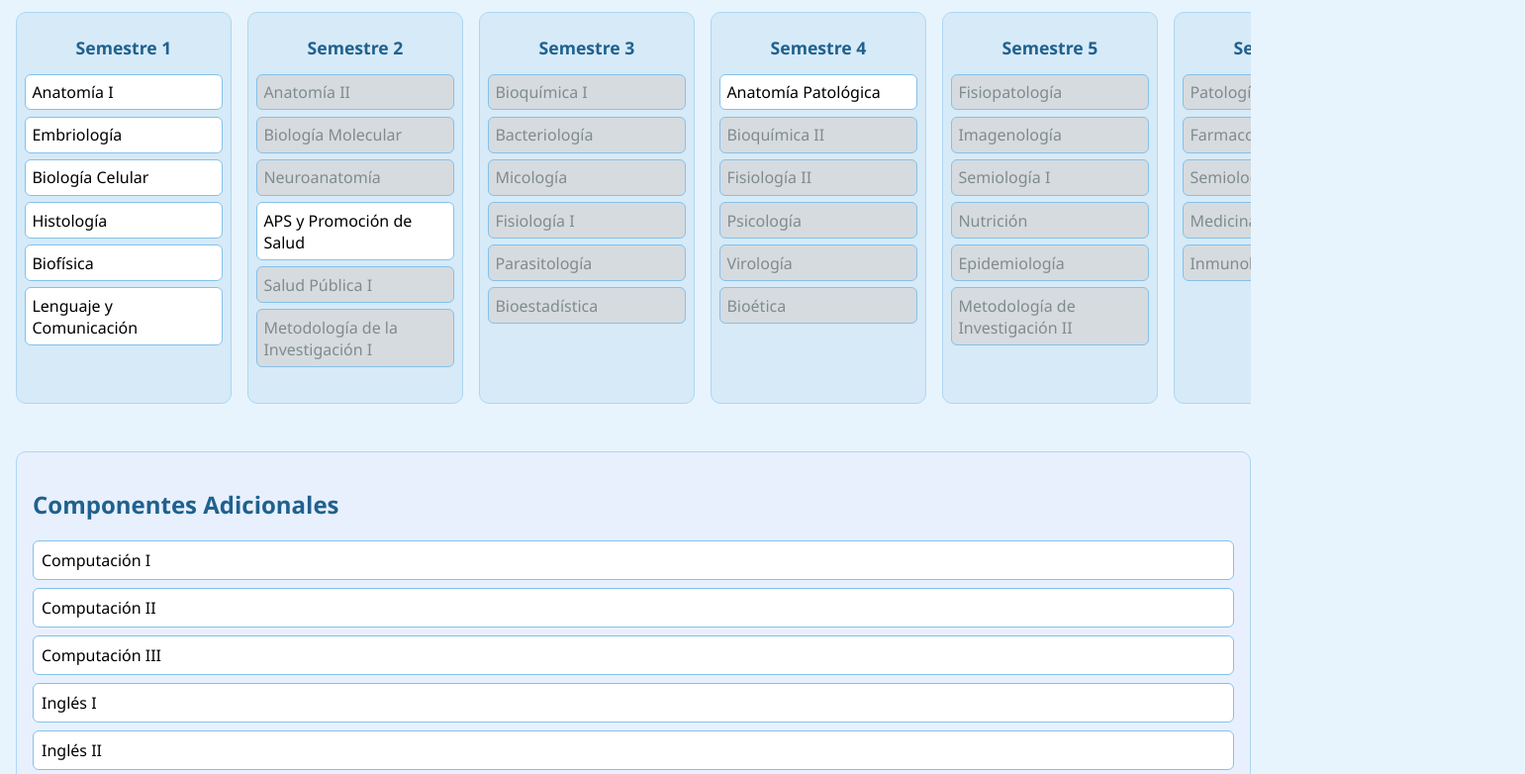
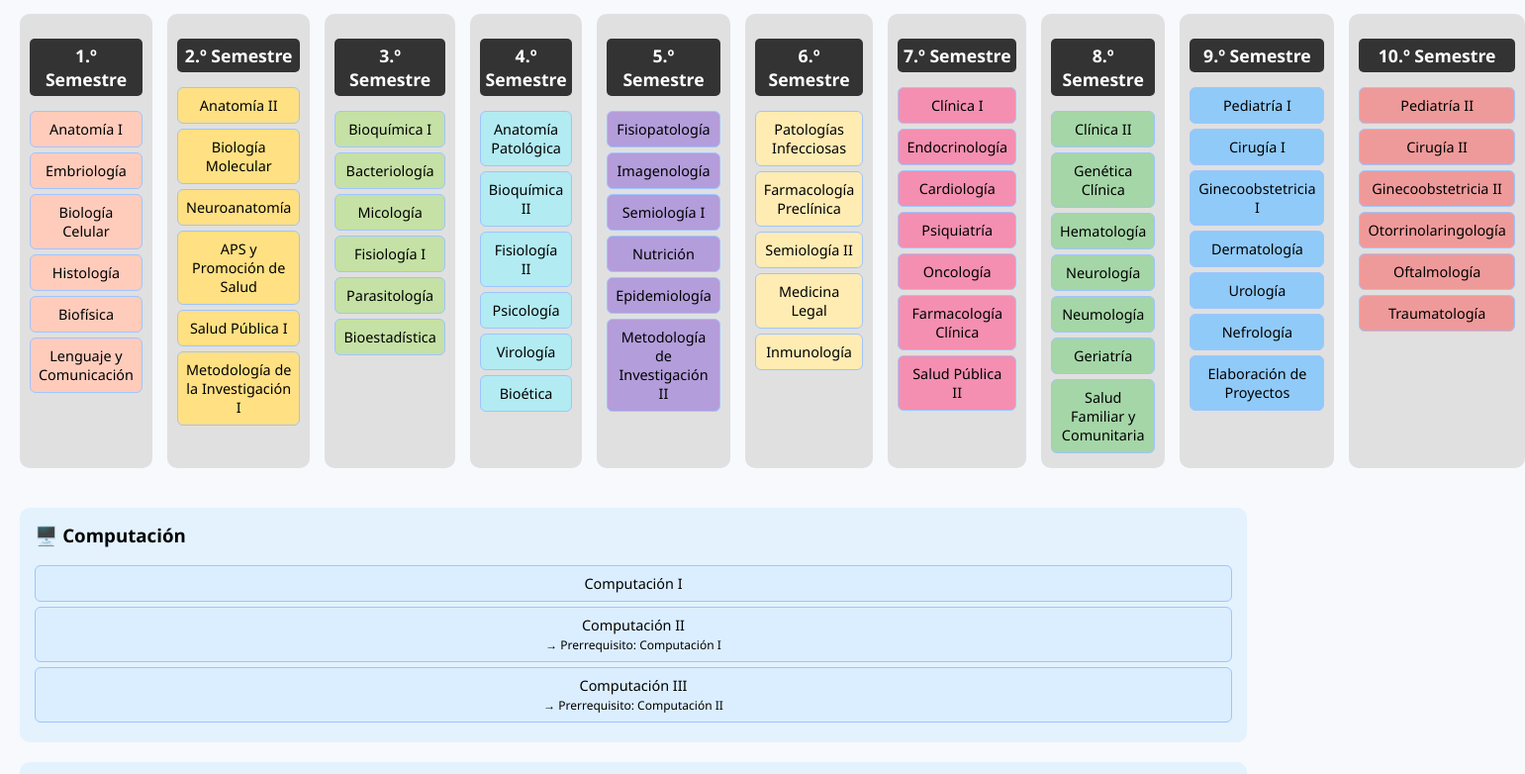
Before and after one commit to Amy-Lajones/MEDICINA-MALLA-CRRICULAR, a plain HTML site: page index.html in a window 1280 px wide. Shown: the part 100-882 px from the top of the page at 99% size, 1541 px wide, since content can reach past the window. Drawn offline with Linux system fonts and the light colour scheme.

Commit message:
Update 1 index.html

```diff
--- a/index.html
+++ b/index.html
@@ -1,281 +1,199 @@
 <!DOCTYPE html>
 <html lang="es">
 <head>
-  <meta charset="UTF-8" />
-  <meta name="viewport" content="width=device-width, initial-scale=1.0"/>
-  <title>Malla Curricular Medicina</title>
+  <meta charset="UTF-8">
+  <title>Malla Curricular Medicina UG</title>
   <style>
     body {
       font-family: 'Segoe UI', sans-serif;
-      background-color: #e8f4fd;
+      background: #f7f9fc;
       margin: 0;
-      padding: 1rem;
+      padding: 20px;
     }
     h1 {
       text-align: center;
-      color: #2c3e50;
+      margin-bottom: 30px;
     }
-    .grid {
+    .malla {
       display: grid;
-      grid-template-columns: repeat(11, 1fr);
-      gap: 1rem;
-      margin-top: 2rem;
-      overflow-x: auto;
+      grid-template-columns: repeat(10, 1fr);
+      gap: 15px;
     }
-    .column {
-      background: #d6eaf8;
-      padding: 0.5rem;
+    .semestre {
+      background: #e0e0e0;
       border-radius: 10px;
-      min-width: 200px;
-      border: 1px solid #aed6f1;
+      padding: 10px;
     }
-    .column h2 {
+    .semestre h2 {
       text-align: center;
-      font-size: 1.1rem;
-      color: #21618c;
+      font-size: 1.1em;
+      background: #333;
+      color: white;
+      padding: 5px;
+      border-radius: 5px;
     }
-    .subject {
-      background: #ffffff;
-      border: 1px solid #85c1e9;
+    .materia {
+      background-color: #dbeeff;
+      border: 1px solid #a0c4ff;
+      margin: 5px 0;
+      padding: 8px;
       border-radius: 6px;
-      padding: 0.4rem;
-      margin: 0.4rem 0;
-      cursor: pointer;
-      position: relative;
-      user-select: none;
-      transition: background-color 0.2s;
+      text-align: center;
+      font-size: 0.9em;
     }
-    .subject.locked {
-      background: #d6dbdf;
-      color: #7f8c8d;
-      cursor: not-allowed;
+    .s1 { background-color: #ffccbc; }
+    .s2 { background-color: #ffe082; }
+    .s3 { background-color: #c5e1a5; }
+    .s4 { background-color: #b2ebf2; }
+    .s5 { background-color: #b39ddb; }
+    .s6 { background-color: #ffecb3; }
+    .s7 { background-color: #f48fb1; }
+    .s8 { background-color: #a5d6a7; }
+    .s9 { background-color: #90caf9; }
+    .s10 { background-color: #ef9a9a; }
+    .extras {
+      margin-top: 40px;
     }
-    .subject.locked::after {
-      content: attr(data-tooltip);
-      position: absolute;
-      left: 100%;
-      top: 50%;
-      transform: translateY(-50%);
-      background: #2e86c1;
-      color: white;
-      padding: 0.3rem 0.6rem;
-      border-radius: 5px;
-      font-size: 0.8rem;
-      white-space: nowrap;
-      display: none;
+    .extra-block {
+      background: #e3f2fd;
+      border-radius: 10px;
+      padding: 15px;
+      margin-bottom: 20px;
     }
-    .subject.locked:hover::after {
-      display: block;
-    }
-    .subject.approved {
-      background-color: #a9dfbf;
-      text-decoration: line-through;
-      border-color: #82e0aa;
-    }
-    .components {
-      margin-top: 3rem;
-      background-color: #e8f0fe;
-      padding: 1rem;
-      border-radius: 10px;
-      border: 1px solid #aed6f1;
-    }
-    .components h2 {
-      color: #1f618d;
-    }
-    .components ul {
-      list-style: none;
-      padding-left: 0;
-    }
-    .components li {
-      margin: 0.5rem 0;
-      padding: 0.5rem;
-      background: #ffffff;
-      border: 1px solid #85c1e9;
-      border-radius: 6px;
-      cursor: pointer;
-    }
-    .components li.approved {
-      background-color: #a9dfbf;
-      text-decoration: line-through;
-      border-color: #82e0aa;
+    .extra-block h3 {
+      margin-top: 0;
     }
   </style>
 </head>
 <body>
-  <h1>Malla Curricular - Medicina</h1>
-  <div class="grid" id="malla"></div>
 
-  <div class="components">
-    <h2>Componentes Adicionales</h2>
-    <ul id="componentes">
-      <li data-id="comp1">Computación I</li>
-      <li data-id="comp2">Computación II</li>
-      <li data-id="comp3">Computación III</li>
-      <li data-id="ing1">Inglés I</li>
-      <li data-id="ing2">Inglés II</li>
-      <li data-id="ing3">Inglés III</li>
-      <li data-id="ing4">Inglés IV</li>
-      <li data-id="inte">Unidad de integración curricular</li>
-    </ul>
+<h1>Malla Curricular - Medicina (UG)</h1>
+<div class="malla">
+  <div class="semestre">
+    <h2>1.º Semestre</h2>
+    <div class="materia s1">Anatomía I</div>
+    <div class="materia s1">Embriología</div>
+    <div class="materia s1">Biología Celular</div>
+    <div class="materia s1">Histología</div>
+    <div class="materia s1">Biofísica</div>
+    <div class="materia s1">Lenguaje y Comunicación</div>
   </div>
 
-  <script>
-    const subjects = [
-      { id: "1", name: "Anatomía I", semester: 1, prereqs: [] },
-      { id: "2", name: "Embriología", semester: 1, prereqs: [] },
-      { id: "3", name: "Biología Celular", semester: 1, prereqs: [] },
-      { id: "4", name: "Histología", semester: 1, prereqs: [] },
-      { id: "5", name: "Biofísica", semester: 1, prereqs: [] },
-      { id: "6", name: "Lenguaje y Comunicación", semester: 1, prereqs: [] },
-      { id: "7", name: "Anatomía II", semester: 2, prereqs: ["1"] },
-      { id: "8", name: "Biología Molecular", semester: 2, prereqs: ["2","3"] },
-      { id: "9", name: "Neuroanatomía", semester: 2, prereqs: ["1"] },
-      { id: "10", name: "APS y Promoción de Salud", semester: 2, prereqs: [] },
-      { id: "11", name: "Salud Pública I", semester: 2, prereqs: ["3"] },
-      { id: "12", name: "Metodología de la Investigación I", semester: 2, prereqs: ["6"] },
-      { id: "13", name: "Bioquímica I", semester: 3, prereqs: ["8"] },
-      { id: "14", name: "Bacteriología", semester: 3, prereqs: ["8"] },
-      { id: "15", name: "Micología", semester: 3, prereqs: ["8"] },
-      { id: "16", name: "Fisiología I", semester: 3, prereqs: ["4","7","8"] },
-      { id: "17", name: "Parasitología", semester: 3, prereqs: ["8"] },
-      { id: "18", name: "Bioestadística", semester: 3, prereqs: ["12"] },
-      { id: "19", name: "Anatomía Patológica", semester: 4, prereqs: [] },
-      { id: "20", name: "Bioquímica II", semester: 4, prereqs: ["8","13"] },
-      { id: "21", name: "Fisiología II", semester: 4, prereqs: ["16"] },
-      { id: "22", name: "Psicología", semester: 4, prereqs: ["6"] },
-      { id: "23", name: "Virología", semester: 4, prereqs: ["8"] },
-      { id: "24", name: "Bioética", semester: 4, prereqs: ["4"] },
-      { id: "25", name: "Fisiopatología", semester: 5, prereqs: ["21"] },
-      { id: "26", name: "Imagenología", semester: 5, prereqs: ["7"] },
-      { id: "27", name: "Semiología I", semester: 5, prereqs: ["7","21"] },
-      { id: "28", name: "Nutrición", semester: 5, prereqs: ["20","21"] },
-      { id: "29", name: "Epidemiología", semester: 5, prereqs: ["10"] },
-      { id: "30", name: "Metodología de Investigación II", semester: 5, prereqs: ["18"] },
-      { id: "31", name: "Patologías Infecciosas", semester: 6, prereqs: ["14","15","23"] },
-      { id: "32", name: "Farmacología Preclínica", semester: 6, prereqs: ["20","21"] },
-      { id: "33", name: "Semiología II", semester: 6, prereqs: ["27"] },
-      { id: "34", name: "Medicina Legal", semester: 6, prereqs: ["27"] },
-      { id: "35", name: "Inmunología", semester: 6, prereqs: ["8"] },
-      { id: "36", name: "Clínica I", semester: 7, prereqs: ["33"] },
-      { id: "37", name: "Endocrinología", semester: 7, prereqs: ["33"] },
-      { id: "38", name: "Cardiología", semester: 7, prereqs: ["33"] },
-      { id: "39", name: "Psiquiatría", semester: 7, prereqs: ["22"] },
-      { id: "40", name: "Oncología", semester: 7, prereqs: ["33"] },
-      { id: "41", name: "Salud Pública II", semester: 7, prereqs: ["10"] },
-      { id: "42", name: "Farmacología Clínica", semester: 7, prereqs: ["32"] },
-      { id: "43", name: "Clínica II", semester: 8, prereqs: ["36"] },
-      { id: "44", name: "Genética Clínica", semester: 8, prereqs: ["8"] },
-      { id: "45", name: "Hematología", semester: 8, prereqs: ["36"] },
-      { id: "46", name: "Neurología", semester: 8, prereqs: ["36"] },
-      { id: "47", name: "Neumología", semester: 8, prereqs: ["36"] },
-      { id: "48", name: "Salud Familiar y Comunitaria", semester: 8, prereqs: ["10"] },
-      { id: "49", name: "Geriatría", semester: 8, prereqs: ["36"] },
-      { id: "50", name: "Pediatría I", semester: 9, prereqs: ["43"] },
-      { id: "51", name: "Cirugía I", semester: 9, prereqs: ["7"] },
-      { id: "52", name: "Ginecoobstetricia I", semester: 9, prereqs: ["43"] },
-      { id: "53", name: "Dermatología", semester: 9, prereqs: ["43"] },
-      { id: "54", name: "Urología", semester: 9, prereqs: ["43"] },
-      { id: "55", name: "Nefrología", semester: 9, prereqs: ["43"] },
-      { id: "56", name: "Elaboración de Proyectos", semester: 9, prereqs: ["30"] },
-      { id: "57", name: "Pediatría II", semester: 10, prereqs: ["43","50"] },
-      { id: "58", name: "Cirugía II", semester: 10, prereqs: ["51"] },
-      { id: "59", name: "Ginecoobstetricia II", semester: 10, prereqs: ["52"] },
-      { id: "60", name: "Otorrinolaringología", semester: 10, prereqs: ["51"] },
-      { id: "61", name: "Oftalmología", semester: 10, prereqs: ["51"] },
-      { id: "62", name: "Traumatología", semester: 10, prereqs: ["51"] },
-      { id: "63", name: "Internado: Medicina Interna", semester: 11, prereqs: ["57"] },
-      { id: "64", name: "Internado: Cirugía", semester: 11, prereqs: ["58"] },
-      { id: "65", name: "Internado: Ginecoobstetricia", semester: 11, prereqs: ["59"] },
-      { id: "66", name: "Internado: Pediatría", semester: 11, prereqs: ["57"] },
-      { id: "67", name: "Internado: Medicina Comunitaria", semester: 11, prereqs: ["48"] }
-    ];
+  <div class="semestre">
+    <h2>2.º Semestre</h2>
+    <div class="materia s2">Anatomía II</div>
+    <div class="materia s2">Biología Molecular</div>
+    <div class="materia s2">Neuroanatomía</div>
+    <div class="materia s2">APS y Promoción de Salud</div>
+    <div class="materia s2">Salud Pública I</div>
+    <div class="materia s2">Metodología de la Investigación I</div>
+  </div>
 
-    const componentes = [
-      { id: "comp1", name: "Computación I" },
-      { id: "comp2", name: "Computación II" },
-      { id: "comp3", name: "Computación III" },
-      { id: "ing1", name: "Inglés I" },
-      { id: "ing2", name: "Inglés II" },
-      { id: "ing3", name: "Inglés III" },
-      { id: "ing4", name: "Inglés IV" },
-      { id: "inte", name: "Unidad de integración curricular" }
-    ];
+  <div class="semestre">
+    <h2>3.º Semestre</h2>
+    <div class="materia s3">Bioquímica I</div>
+    <div class="materia s3">Bacteriología</div>
+    <div class="materia s3">Micología</div>
+    <div class="materia s3">Fisiología I</div>
+    <div class="materia s3">Parasitología</div>
+    <div class="materia s3">Bioestadística</div>
+  </div>
 
-    const approved = new Set(JSON.parse(localStorage.getItem("aprobadas") || "[]"));
+  <div class="semestre">
+    <h2>4.º Semestre</h2>
+    <div class="materia s4">Anatomía Patológica</div>
+    <div class="materia s4">Bioquímica II</div>
+    <div class="materia s4">Fisiología II</div>
+    <div class="materia s4">Psicología</div>
+    <div class="materia s4">Virología</div>
+    <div class="materia s4">Bioética</div>
+  </div>
 
-    function saveProgress() {
-      localStorage.setItem("aprobadas", JSON.stringify([...approved]));
-    }
+  <div class="semestre">
+    <h2>5.º Semestre</h2>
+    <div class="materia s5">Fisiopatología</div>
+    <div class="materia s5">Imagenología</div>
+    <div class="materia s5">Semiología I</div>
+    <div class="materia s5">Nutrición</div>
+    <div class="materia s5">Epidemiología</div>
+    <div class="materia s5">Metodología de Investigación II</div>
+  </div>
 
-    function createMalla() {
-      const container = document.getElementById("malla");
-      for (let i = 1; i <= 11; i++) {
-        const col = document.createElement("div");
-        col.className = "column";
-        const title = document.createElement("h2");
-        title.textContent = `Semestre ${i}`;
-        col.appendChild(title);
+  <div class="semestre">
+    <h2>6.º Semestre</h2>
+    <div class="materia s6">Patologías Infecciosas</div>
+    <div class="materia s6">Farmacología Preclínica</div>
+    <div class="materia s6">Semiología II</div>
+    <div class="materia s6">Medicina Legal</div>
+    <div class="materia s6">Inmunología</div>
+  </div>
 
-        subjects.filter(s => s.semester === i).forEach(subject => {
-          const div = document.createElement("div");
-          div.className = "subject";
-          div.textContent = subject.name;
-          div.dataset.id = subject.id;
+  <div class="semestre">
+    <h2>7.º Semestre</h2>
+    <div class="materia s7">Clínica I</div>
+    <div class="materia s7">Endocrinología</div>
+    <div class="materia s7">Cardiología</div>
+    <div class="materia s7">Psiquiatría</div>
+    <div class="materia s7">Oncología</div>
+    <div class="materia s7">Farmacología Clínica</div>
+    <div class="materia s7">Salud Pública II</div>
+  </div>
 
-          const missing = subject.prereqs.filter(p => !approved.has(p));
-          if (missing.length) {
-            div.classList.add("locked");
-            const missingNames = missing.map(m => {
-              const found = subjects.find(s => s.id === m);
-              return found ? found.name : m;
-            });
-            div.dataset.tooltip = `Falta: ${missingNames.join(", ")}`;
-          } else {
-            if (approved.has(subject.id)) {
-              div.classList.add("approved");
-            }
-            div.addEventListener("click", () => {
-              if (div.classList.contains("approved")) {
-                approved.delete(subject.id);
-                div.classList.remove("approved");
-              } else {
-                approved.add(subject.id);
-                div.classList.add("approved");
-              }
-              saveProgress();
-              location.reload();
-            });
-          }
+  <div class="semestre">
+    <h2>8.º Semestre</h2>
+    <div class="materia s8">Clínica II</div>
+    <div class="materia s8">Genética Clínica</div>
+    <div class="materia s8">Hematología</div>
+    <div class="materia s8">Neurología</div>
+    <div class="materia s8">Neumología</div>
+    <div class="materia s8">Geriatría</div>
+    <div class="materia s8">Salud Familiar y Comunitaria</div>
+  </div>
 
-          col.appendChild(div);
-        });
+  <div class="semestre">
+    <h2>9.º Semestre</h2>
+    <div class="materia s9">Pediatría I</div>
+    <div class="materia s9">Cirugía I</div>
+    <div class="materia s9">Ginecoobstetricia I</div>
+    <div class="materia s9">Dermatología</div>
+    <div class="materia s9">Urología</div>
+    <div class="materia s9">Nefrología</div>
+    <div class="materia s9">Elaboración de Proyectos</div>
+  </div>
 
-        container.appendChild(col);
-      }
-    }
+  <div class="semestre">
+    <h2>10.º Semestre</h2>
+    <div class="materia s10">Pediatría II</div>
+    <div class="materia s10">Cirugía II</div>
+    <div class="materia s10">Ginecoobstetricia II</div>
+    <div class="materia s10">Otorrinolaringología</div>
+    <div class="materia s10">Oftalmología</div>
+    <div class="materia s10">Traumatología</div>
+  </div>
+</div>
 
-    function createComponentes() {
-      const ul = document.getElementById("componentes");
-      ul.querySelectorAll("li").forEach(li => {
-        const id = li.dataset.id;
-        if (approved.has(id)) {
-          li.classList.add("approved");
-        }
-        li.addEventListener("click", () => {
-          if (approved.has(id)) {
-            approved.delete(id);
-            li.classList.remove("approved");
-          } else {
-            approved.add(id);
-            li.classList.add("approved");
-          }
-          saveProgress();
-        });
-      });
-    }
+<!-- COMPONENTES ADICIONALES -->
+<div class="extras">
+  <div class="extra-block">
+    <h3>🖥️ Computación</h3>
+    <div class="materia">Computación I</div>
+    <div class="materia">Computación II <br><small>→ Prerrequisito: Computación I</small></div>
+    <div class="materia">Computación III <br><small>→ Prerrequisito: Computación II</small></div>
+  </div>
 
-    createMalla();
-    createComponentes();
-  </script>
+  <div class="extra-block">
+    <h3>🌐 Inglés</h3>
+    <div class="materia">Inglés I</div>
+    <div class="materia">Inglés II <br><small>→ Prerrequisito: Inglés I</small></div>
+    <div class="materia">Inglés III <br><small>→ Prerrequisito: Inglés II</small></div>
+    <div class="materia">Inglés IV <br><small>→ Prerrequisito: Inglés III</small></div>
+  </div>
+
+  <div class="extra-block">
+    <h3>📚 Unidad de Integración Curricular</h3>
+    <div class="materia">Unidad de Integración Curricular <br><small>→ Prerrequisitos sugeridos: Clínica II, Pediatría I, Ginecoobstetricia I, Cirugía I</small></div>
+  </div>
+</div>
+
 </body>
 </html>
```
